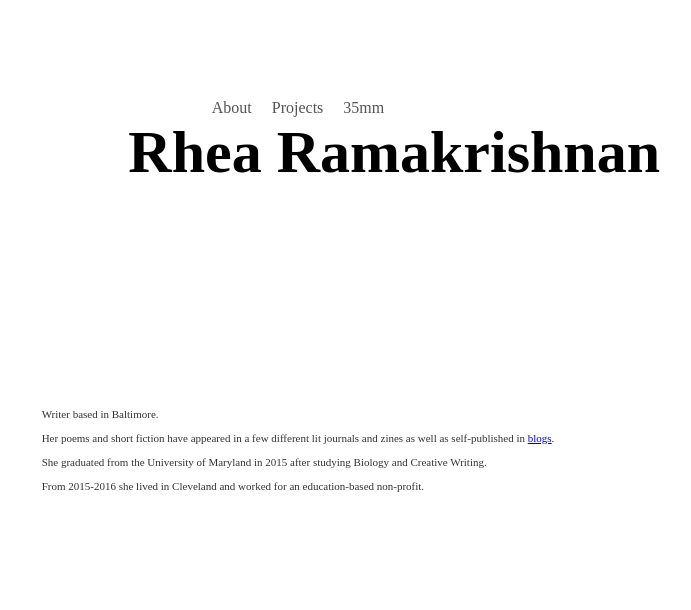
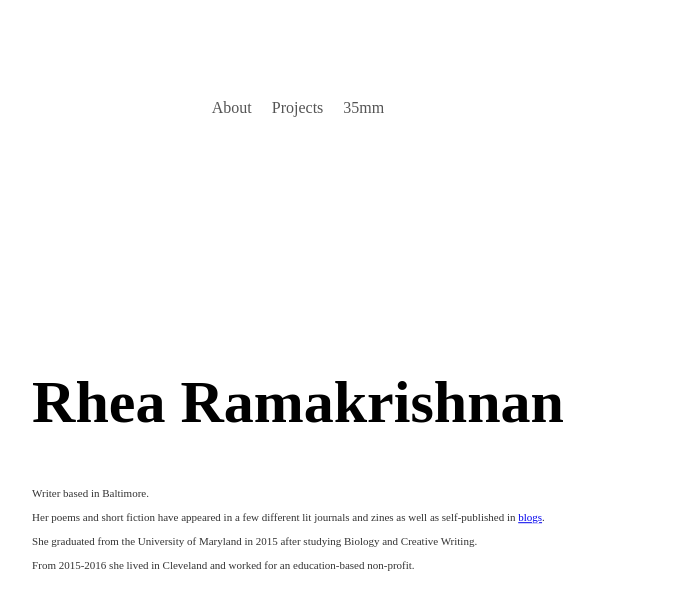
Before and after one commit to reram/reram.github.io, a Jekyll site: the page built from index.html, in a window 1280 px wide. Shown: the top 610 px of the page, without its empty margins (342-1033 px from the left). Built offline with Jekyll 4.4.1, drawn with Linux system fonts in a browser that asks for light colours.

Commit message:
Update index.html

```diff
--- a/index.html
+++ b/index.html
@@ -13,9 +13,9 @@ layout: page
 
   <body>
 
+<section>
+
 <h1>Rhea Ramakrishnan</h1>
-
-<section>
 
       <p>
       Writer based in Baltimore.
```
